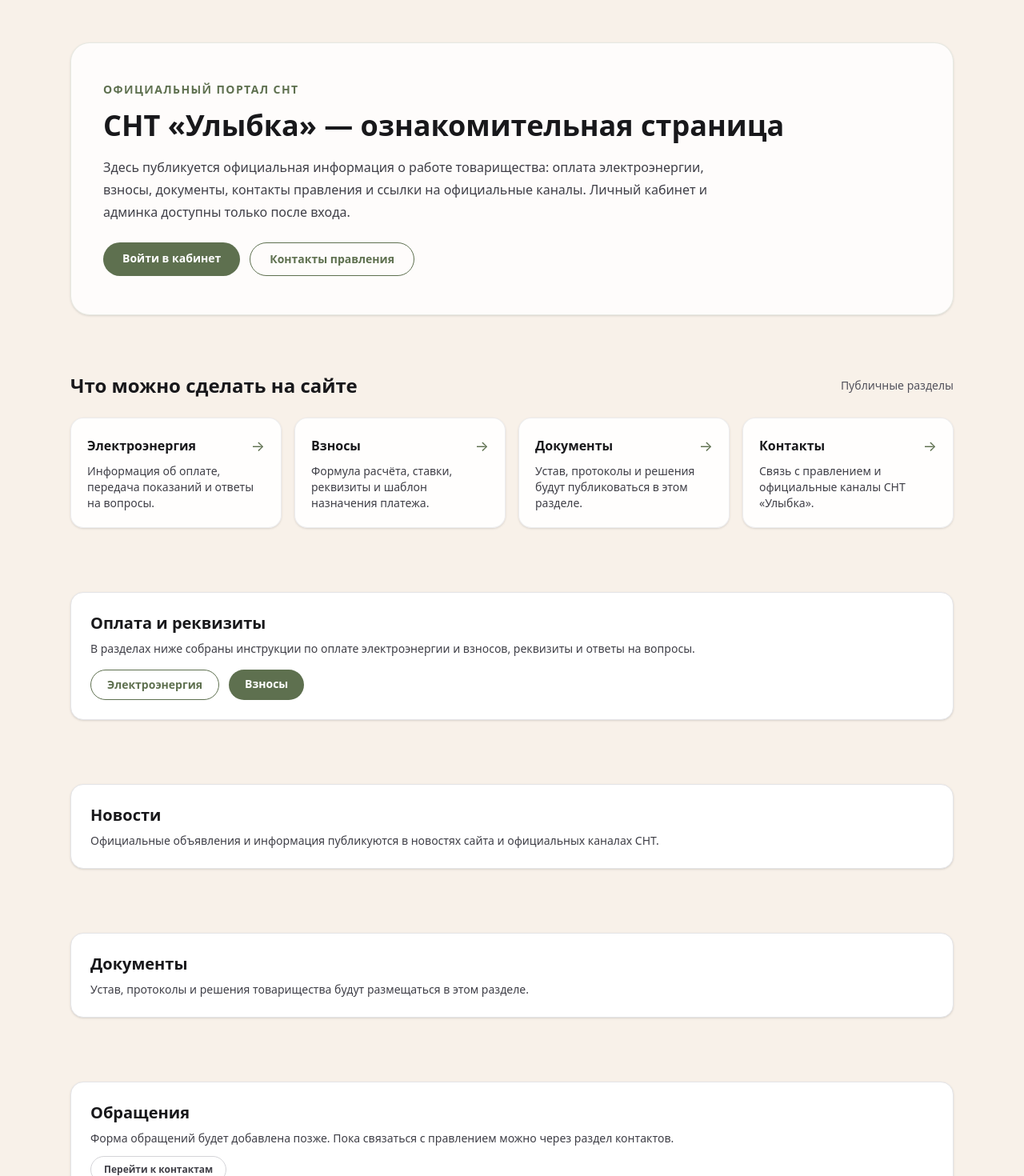
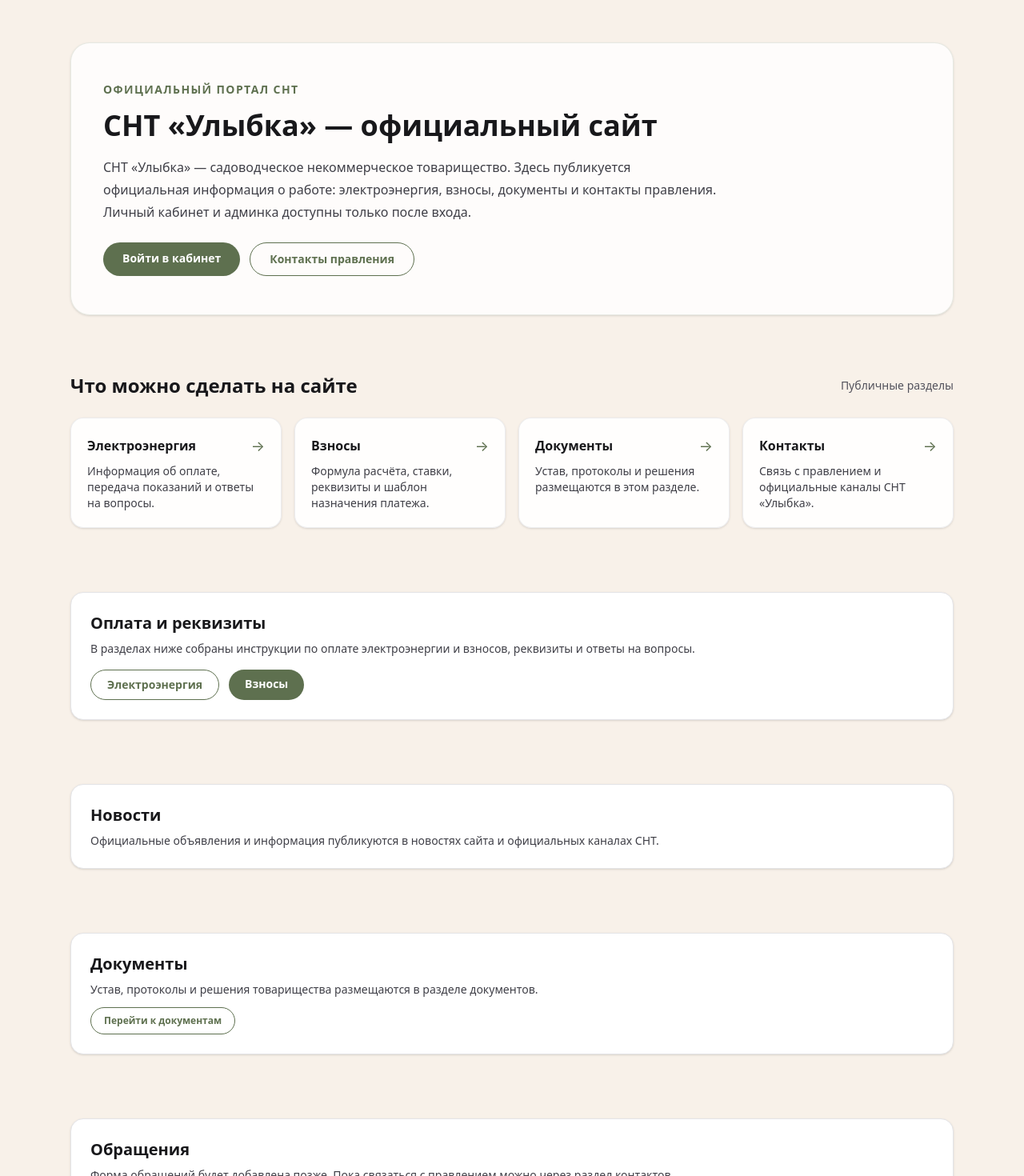
Before and after one commit to SmokyRM/snt-ulybka, a Next.js app: page / in a window 1280 px wide. Shown: the part 180-1650 px from the top of the page at 80% size. Built offline with nearby package versions, Linux system fonts and the light colour scheme; no server answers.

Commit message:
D1: Public landing page + hide private actions for guests

```diff
--- /dev/null
+++ b/app/contacts/page.tsx
@@ -0,0 +1,17 @@
+import Contacts from "@/components/home/Contacts";
+
+export default function ContactsPage() {
+  return (
+    <main className="bg-[#F8F1E9]">
+      <div className="pt-6 sm:pt-10">
+        <div className="mx-auto w-full max-w-6xl px-4 sm:px-6">
+          <h1 className="text-3xl font-semibold text-zinc-900">Контакты</h1>
+          <p className="mt-2 text-sm text-zinc-700">
+            Официальные контакты правления и реквизиты СНТ «Улыбка».
+          </p>
+        </div>
+      </div>
+      <Contacts />
+    </main>
+  );
+}
--- /dev/null
+++ b/app/docs/page.tsx
@@ -0,0 +1,29 @@
+import Link from "next/link";
+
+export default function DocsPage() {
+  return (
+    <main className="min-h-screen bg-[#F8F1E9] px-4 py-12 text-zinc-900 sm:px-6">
+      <div className="mx-auto w-full max-w-5xl space-y-6">
+        <div>
+          <h1 className="text-3xl font-semibold">Документы СНТ «Улыбка»</h1>
+          <p className="mt-3 text-sm text-zinc-700">
+            В этом разделе будут размещаться устав, протоколы, решения общего собрания и
+            официальные объявления товарищества.
+          </p>
+        </div>
+        <div className="rounded-2xl border border-zinc-200 bg-white p-6 shadow-sm">
+          <h2 className="text-lg font-semibold text-zinc-900">Публикации</h2>
+          <p className="mt-2 text-sm text-zinc-700">
+            Публикации документов появятся здесь после загрузки. Следите за новостями СНТ.
+          </p>
+          <Link
+            href="/"
+            className="mt-4 inline-flex rounded-full border border-[#5E704F] px-5 py-2 text-sm font-semibold text-[#5E704F] transition-colors hover:bg-[#5E704F]/10"
+          >
+            На главную
+          </Link>
+        </div>
+      </div>
+    </main>
+  );
+}
--- a/app/page.tsx
+++ b/app/page.tsx
@@ -14,13 +14,13 @@ const actions = [
   },
   {
     title: "Документы",
-    description: "Устав, протоколы и решения будут публиковаться в этом разделе.",
-    href: "#docs",
+    description: "Устав, протоколы и решения размещаются в этом разделе.",
+    href: "/docs",
   },
   {
     title: "Контакты",
     description: "Связь с правлением и официальные каналы СНТ «Улыбка».",
-    href: "#contacts",
+    href: "/contacts",
   },
 ];
 
@@ -37,12 +37,12 @@ export default function Home() {
               Официальный портал СНТ
             </p>
             <h1 className="mt-3 text-3xl font-semibold leading-tight text-zinc-900 sm:text-4xl">
-              СНТ «Улыбка» — ознакомительная страница
+              СНТ «Улыбка» — официальный сайт
             </h1>
             <p className="mt-4 max-w-3xl text-base leading-7 text-zinc-700">
-              Здесь публикуется официальная информация о работе товарищества: оплата
-              электроэнергии, взносы, документы, контакты правления и ссылки на
-              официальные каналы. Личный кабинет и админка доступны только после входа.
+              СНТ «Улыбка» — садоводческое некоммерческое товарищество. Здесь публикуется
+              официальная информация о работе: электроэнергия, взносы, документы и
+              контакты правления. Личный кабинет и админка доступны только после входа.
             </p>
             <div className="mt-6 flex flex-wrap gap-3">
               <Link
@@ -52,7 +52,7 @@ export default function Home() {
                 Войти в кабинет
               </Link>
               <Link
-                href="#contacts"
+                href="/contacts"
                 className="rounded-full border border-[#5E704F] px-6 py-2.5 text-sm font-semibold text-[#5E704F] transition-colors hover:bg-[#5E704F]/10"
               >
                 Контакты правления
@@ -133,8 +133,14 @@ export default function Home() {
           <div className="rounded-2xl border border-zinc-200 bg-white p-6 shadow-sm">
             <h2 className="text-xl font-semibold text-zinc-900">Документы</h2>
             <p className="mt-2 text-sm text-zinc-700">
-              Устав, протоколы и решения товарищества будут размещаться в этом разделе.
+              Устав, протоколы и решения товарищества размещаются в разделе документов.
             </p>
+            <Link
+              href="/docs"
+              className="mt-3 inline-flex rounded-full border border-[#5E704F] px-4 py-2 text-xs font-semibold text-[#5E704F] transition-colors hover:bg-[#5E704F]/10"
+            >
+              Перейти к документам
+            </Link>
           </div>
         </div>
       </section>
@@ -148,7 +154,7 @@ export default function Home() {
               через раздел контактов.
             </p>
             <Link
-              href="#contacts"
+              href="/contacts"
               className="mt-3 inline-flex rounded-full border border-zinc-300 px-4 py-2 text-xs font-semibold text-zinc-700 transition-colors hover:border-zinc-400"
             >
               Перейти к контактам
--- /dev/null
+++ b/releases/CHANGELOG_v2025.12.25-13.md
@@ -0,0 +1,3 @@
+Changelog v2025.12.25-13
+- 632e9f6 Deploy: B3: Login next redirect + safe sanitize
+- 64dd43d B3: Login next redirect + safe sanitize
```
